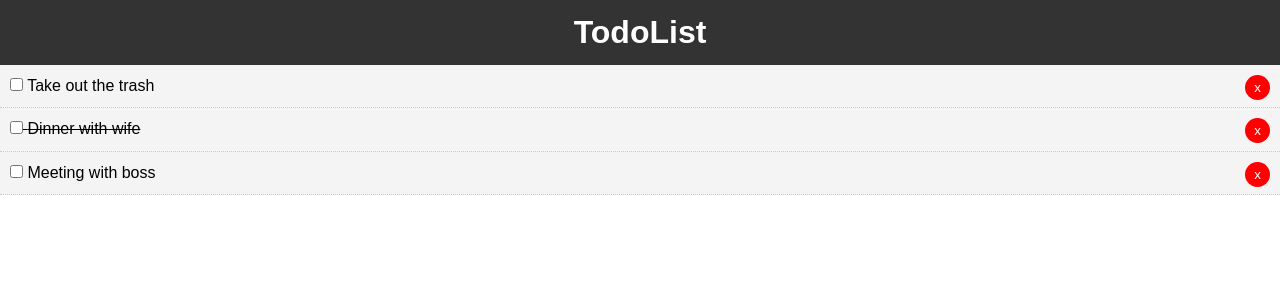
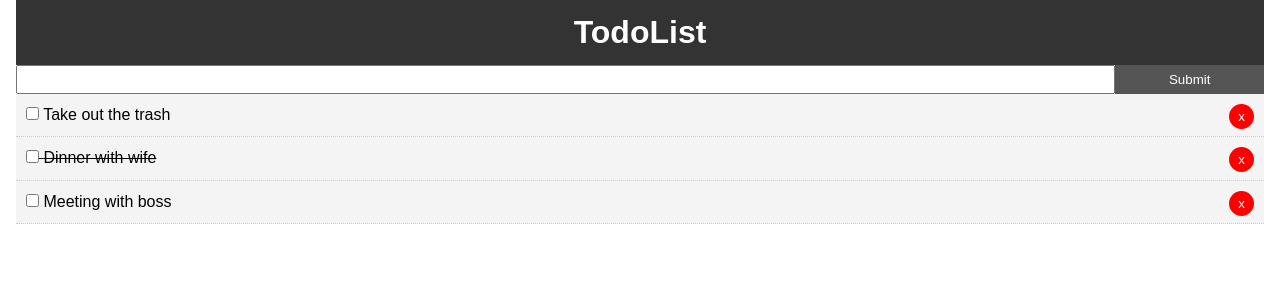
Before and after one commit to abgeiger/react-todo, a React (Create React App) app: page / in a window 1280 px wide. Shown: the top 300 px of the page. Built offline with nearby package versions, Linux system fonts and the light colour scheme.

Commit message:
Added AddTodo.

```diff
--- a/src/App.js
+++ b/src/App.js
@@ -1,6 +1,7 @@
 import React, { Component } from 'react';
 import Header from './components/layout/Header';
 import Todos from './components/Todos';
+import AddTodo from './components/AddTodo';
 
 import './App.css';
 
@@ -43,8 +44,12 @@ class App extends Component {
   render() {
     return (
       <div className="App">
-        <Header />
-        <Todos todos={this.state.todos} markComplete={this.markComplete} delTodo={this.delTodo} />
+        <div className="container">
+          <Header />
+          <AddTodo />
+          <Todos todos={this.state.todos} markComplete={this.markComplete} delTodo={this.delTodo} />
+        </div>
+
       </div>
     );
   }
--- /dev/null
+++ b/src/components/AddTodo.js
@@ -0,0 +1,24 @@
+import React, { Component } from 'react'
+
+export class AddTodo extends Component {
+    render() {
+        return (
+            <form style={{ display: 'flex' }}>
+                <input
+                    type="text"
+                    name="title"
+                    style={{ flex: '10', padding: '5px' }}
+                    placehoder="Add Todo ..."
+                />
+                <input
+                    type="submit"
+                    value="Submit"
+                    className="btn"
+                    style={{flex: '1'}}
+                />
+            </form>
+        )
+    }
+}
+
+export default AddTodo
```
